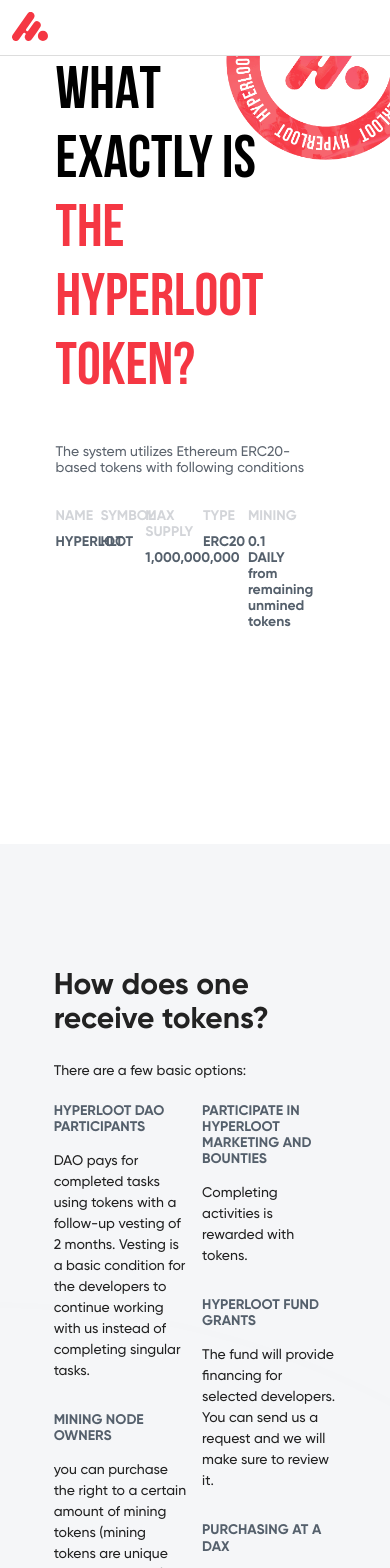
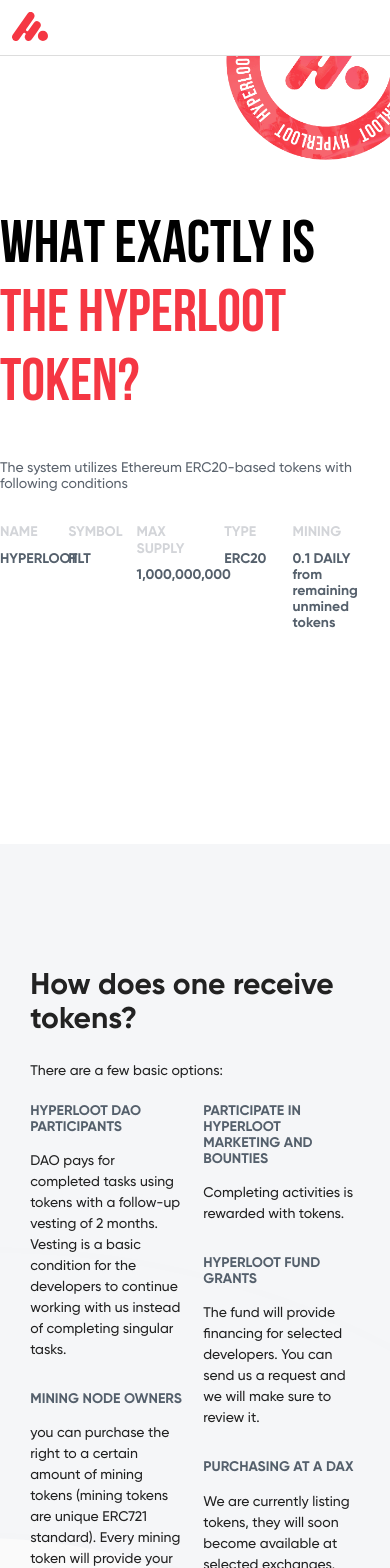
Before and after one commit to HyperLootProtocol/feed.hyperloot.net, a Nuxt app: page /token in a window 390 px wide. Shown: the top 1568 px of the page. Built offline with nearby package versions, Linux system fonts and the light colour scheme.

Commit message:
add iPad styles for token page

```diff
--- a/pages/token.vue
+++ b/pages/token.vue
@@ -391,9 +391,29 @@
 
   @media (max-width: 1024px) {
 
+    .token-section-content {
+      min-width: 70%;
+      margin: 25% 20% 20% 14.25%;
+      background-size: 36.5%;
+    }
+
+    .button-link {
+      width: 17.5%;
+    }
+
   }
 
   @media (max-width: 768px) {
+
+    section .container {
+      max-width: 84.5%;
+    }
+
+    .token-section-content {
+      min-width: 85%;
+      margin: auto auto auto auto;
+      background-size: 52.5%;
+    }
 
   }
 
```
